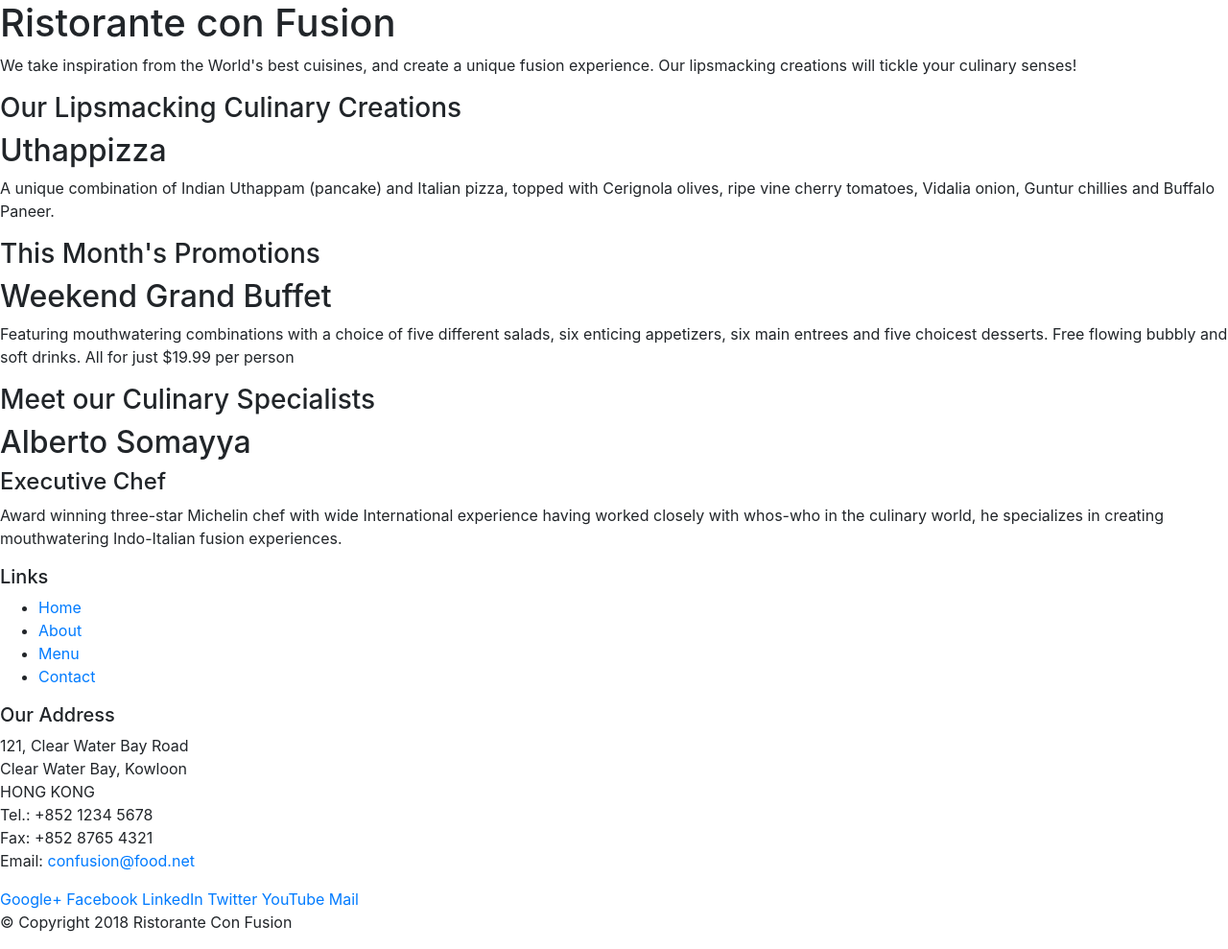
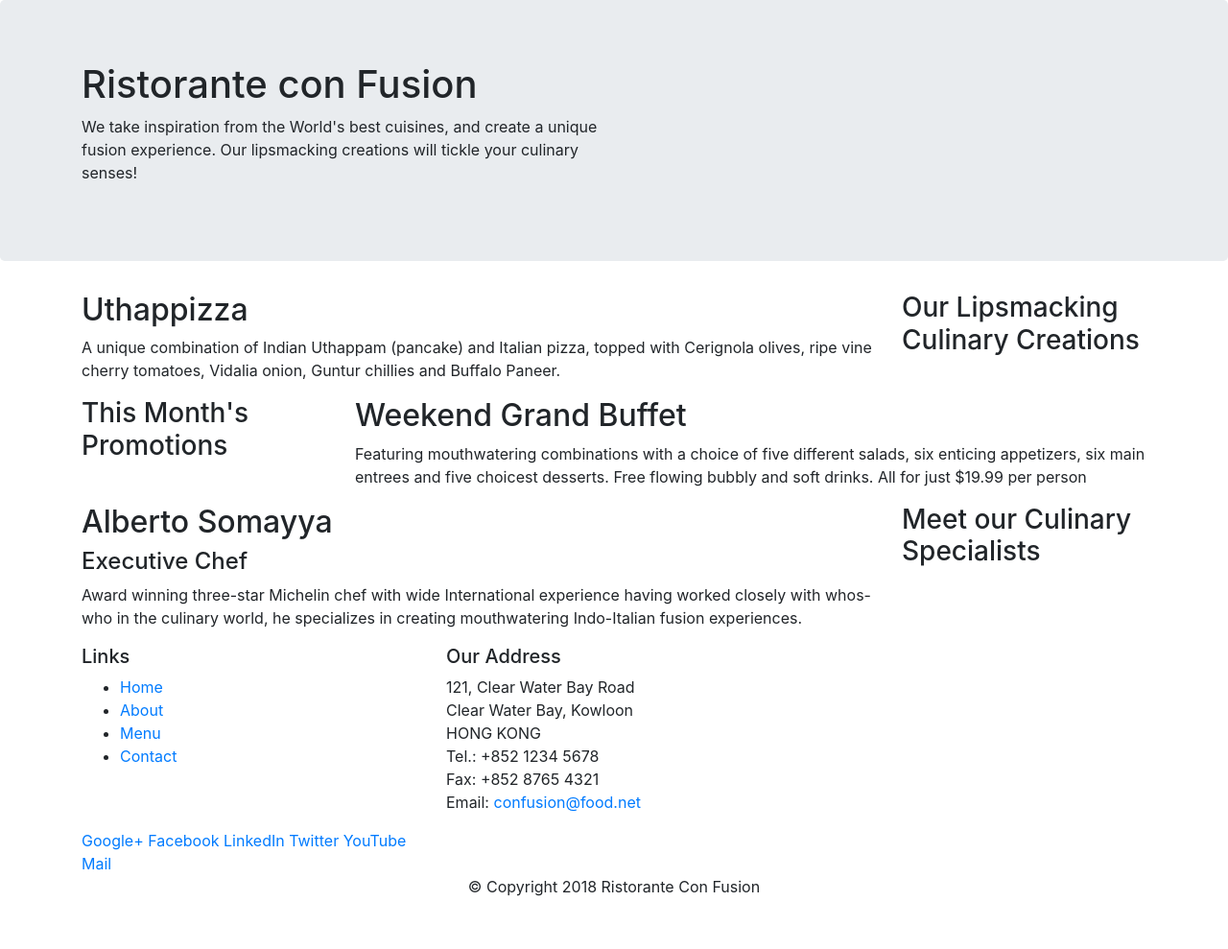
Before and after one commit to Madhavan-R7/conFusion, a website: page index.html in a window 1280 px wide. Shown: the whole page at 96% size. After the commit the page ends 952 px from the top, so only its background shows below. Drawn offline with nearby package versions, Linux system fonts and the light colour scheme.

Commit message:
Devolopment PART-I

```diff
--- a/index.html
+++ b/index.html
@@ -15,46 +15,46 @@
 
 <body>
 
-    <header>
-        <div>
-            <div>
-                <div>
+    <header class="jumbotron">
+        <div class="container">
+            <div class="row">
+                <div class="col-12 col-sm-6">
                     <h1>Ristorante con Fusion</h1>
                     <p>We take inspiration from the World's best cuisines, and create a unique fusion experience. Our lipsmacking creations will tickle your culinary senses!</p>
                 </div>
-                <div>
+                <div class="col-12 col-sm">
                 </div>
             </div>
         </div>
     </header>
 
-    <div>
-        <div>
-            <div>
+    <div class="container">
+        <div class="row align-item-center">
+            <div class="col-12 col-sm-4 order-sm-last col-md-3">
                 <h3>Our Lipsmacking Culinary Creations</h3>
             </div>
-            <div>
+            <div class="col col-sm order-sm-first col-md">
                 <h2>Uthappizza</h2>
                 <p>A unique combination of Indian Uthappam (pancake) and Italian pizza, topped with Cerignola olives, ripe vine cherry tomatoes, Vidalia onion, Guntur chillies and Buffalo Paneer.</p>
             </div>
         </div>
 
 
-        <div>
-            <div>
+        <div class="row align-item-center">
+            <div class="col-12 col-sm-4 col-md-3">
                 <h3>This Month's Promotions</h3>
             </div>
-            <div>
+            <div class="col col-sm col-md">
                 <h2>Weekend Grand Buffet</h2>
                 <p>Featuring mouthwatering combinations with a choice of five different salads, six enticing appetizers, six main entrees and five choicest desserts. Free flowing bubbly and soft drinks. All for just $19.99 per person </p>
             </div>
         </div>
 
-        <div>
-            <div>
+        <div class="row align-item-center">
+            <div class="col-12 col-sm-4 order-sm-last col-md-3">
                 <h3>Meet our Culinary Specialists</h3>
             </div>
-            <div>
+            <div class="col col-sm order-sm-first col-md">
                 <h2>Alberto Somayya</h2>
                 <h4>Executive Chef</h4>
                 <p>Award winning three-star Michelin chef with wide International experience having worked closely with whos-who in the culinary world, he specializes in creating mouthwatering Indo-Italian fusion experiences. </p>
@@ -63,9 +63,9 @@
     </div>
 
     <footer>
-        <div>
-            <div>
-                <div>
+        <div class="container">
+            <div class="row">
+                <div class="col-4 col-offset-1 col-sm-4">
                     <h5>Links</h5>
                     <ul>
                         <li><a href="#">Home</a></li>
@@ -74,7 +74,7 @@
                         <li><a href="#">Contact</a></li>
                     </ul>
                 </div>
-                <div>
+                <div class="col-7 col-sm-5">
                     <h5>Our Address</h5>
                     <address>
 		              121, Clear Water Bay Road<br>
@@ -85,7 +85,7 @@
 		              Email: <a href="mailto:confusion@food.net">confusion@food.net</a>
 		           </address>
                 </div>
-                <div>
+                <div class="col-12 col-sm-4">
                     <div>
                         <a href="http://google.com/+">Google+</a>
                         <a href="http://www.facebook.com/profile.php?id=">Facebook</a>
@@ -96,8 +96,8 @@
                     </div>
                 </div>
            </div>
-           <div>
-                <div>
+           <div class="row justify-content-center">
+                <div class="col-auto">
                     <p>© Copyright 2018 Ristorante Con Fusion</p>
                 </div>
            </div>
```
